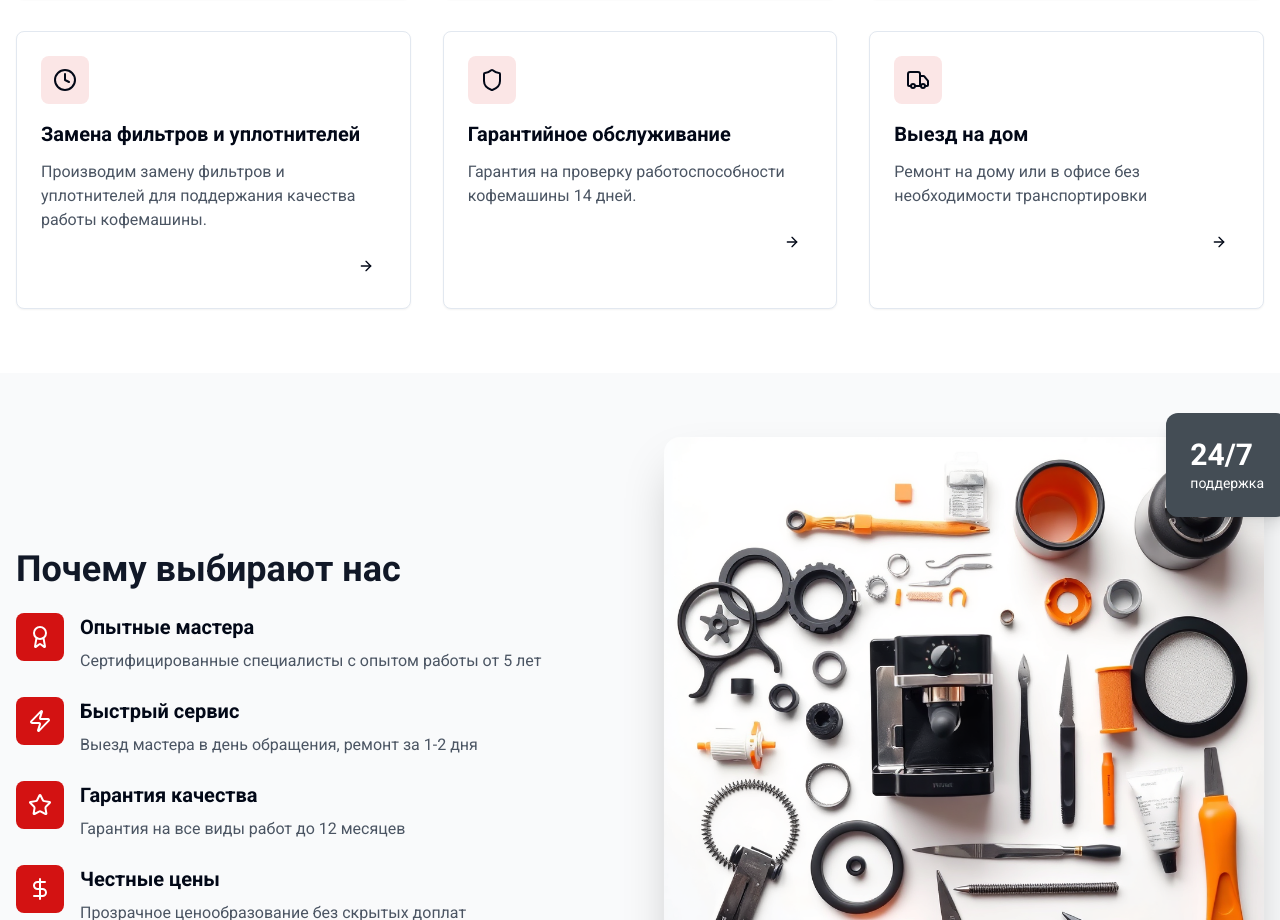
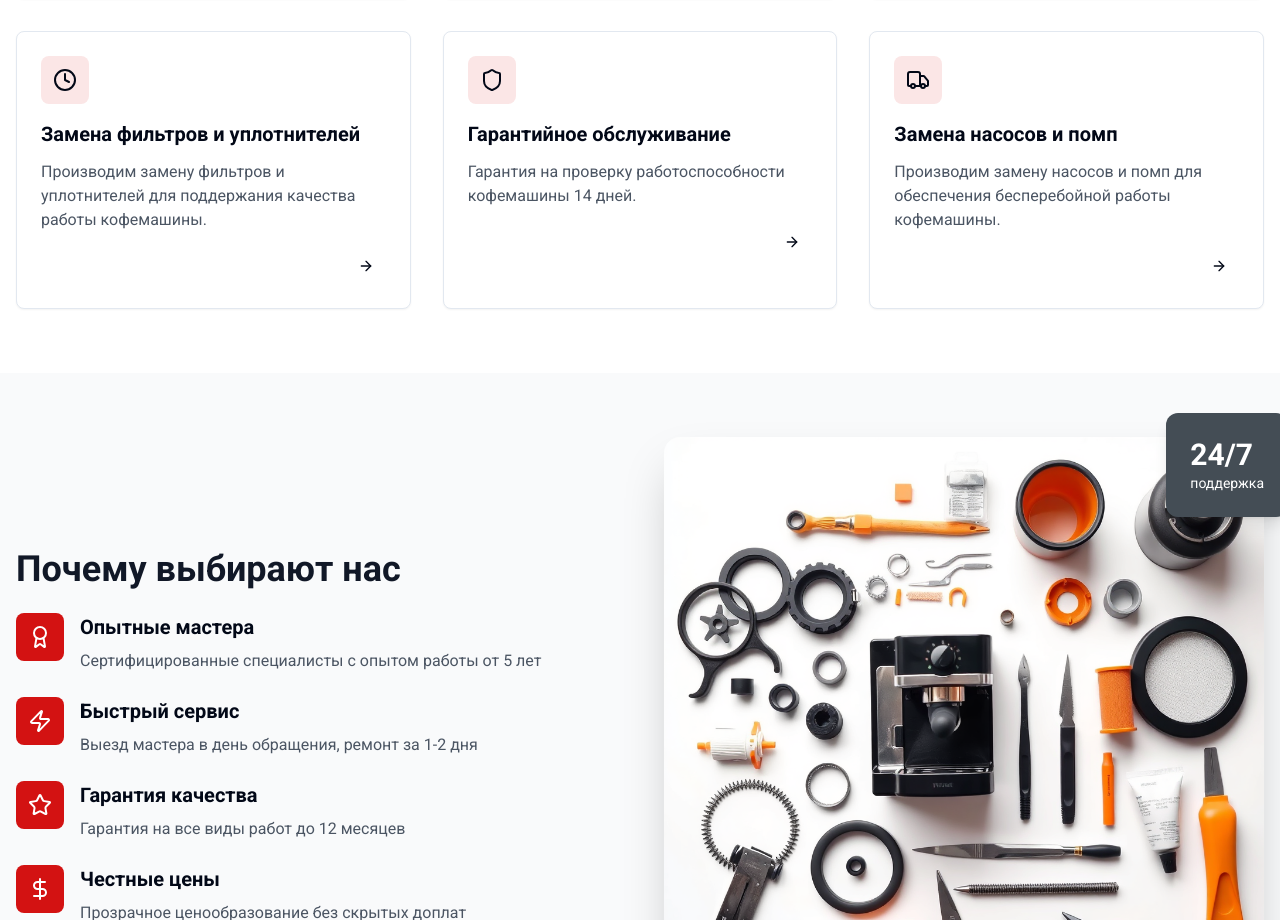
Before and after one commit to pr-poehali-dev/coffee-machine-page, a React (Vite) app: page / in a window 1280 px wide. Shown: the part 967-1887 px from the top of the page. Built offline with nearby package versions, Linux system fonts and the light colour scheme.

Commit message:
Замена насосов и помп кофемашины

```diff
--- a/src/pages/Index.tsx
+++ b/src/pages/Index.tsx
@@ -98,8 +98,8 @@ const Index = () => {
               },
               {
                 icon: "Truck",
-                title: "Выезд на дом",
-                description: "Ремонт на дому или в офисе без необходимости транспортировки",
+                title: "Замена насосов и помп",
+                description: "Производим замену насосов и помп для обеспечения бесперебойной работы кофемашины.",
 
               }
             ].map((service, index) => (
```
